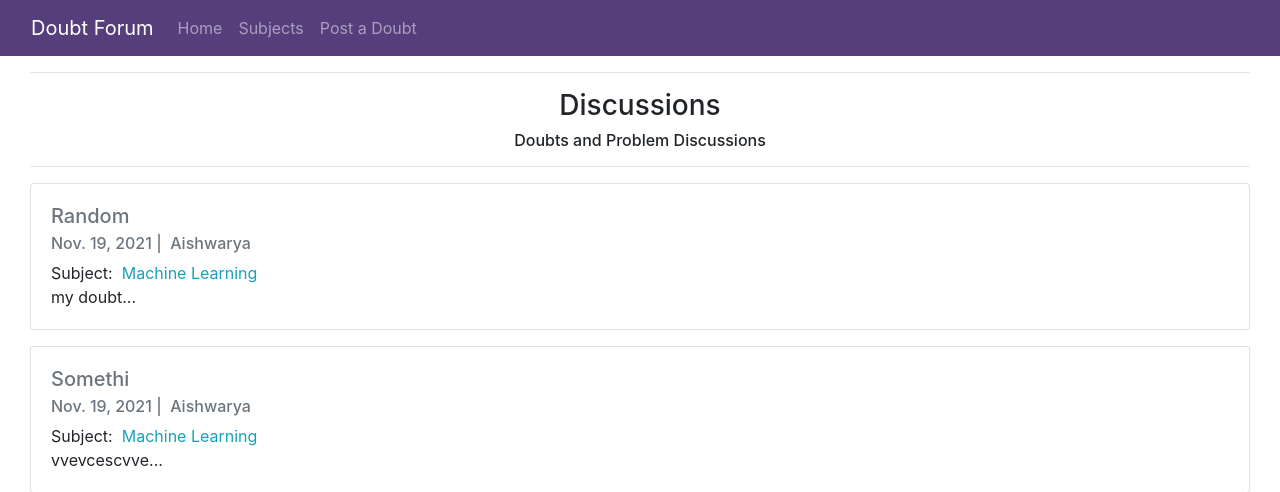
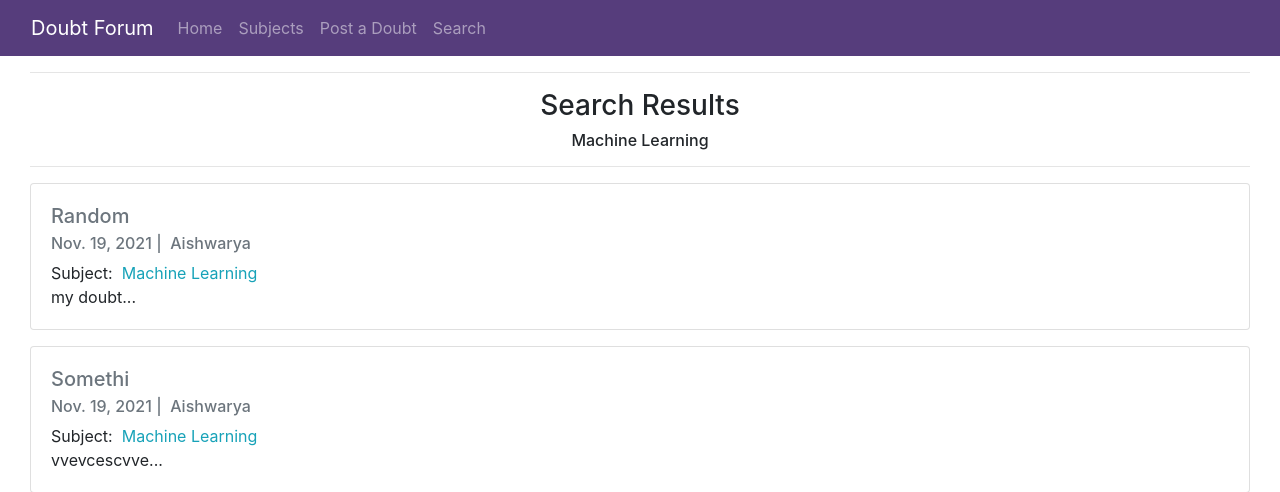
Before and after one commit to SriAish/WebApp_DoubtForum, a Django app: a page that uses templates/base.html in a window 1280 px wide. Shown: the top 492 px of the page. Run offline with Django 3.2, Linux system fonts and the light colour scheme; data comes from the database, SQL or seed files in the repository; both versions use the stored data as it was after the commit; some libraries are stand-ins or nearby versions.

Commit message:
Added search feature and UI elements

```diff
--- a/DoubtForum/forms.py
+++ b/DoubtForum/forms.py
@@ -2,6 +2,11 @@ from django.forms import ModelForm
 from .models import *
 from django import forms
 
+SEARCH_TYPES =(
+    ("Author", "Author"),
+    ("Title", "Title"),
+    ("Subject", "Subject"),
+)
 
 class DoubtForm(forms.Form):
     title = forms.CharField(
@@ -49,3 +54,15 @@ class CommentForm(forms.Form):
             "placeholder": "Leave a comment!"
         })
     )
+
+
+class SearchForm(forms.Form):
+    search_type = forms.ChoiceField(choices=SEARCH_TYPES)
+    search_query = forms.CharField(
+        max_length=60,
+        widget=forms.TextInput(
+        attrs={
+            "class": "form-control",
+            "placeholder": "Search Query"
+        })
+    )
--- a/DoubtForum/views.py
+++ b/DoubtForum/views.py
@@ -17,7 +17,6 @@ def home(request):
 
 def add_doubt(request):
     form = DoubtForm()
-    tags = Tag.objects.all()
 
     if request.method == 'POST':
         form = DoubtForm(request.POST)
@@ -35,26 +34,23 @@ def add_doubt(request):
             return redirect('/')
 
     context = {
-        "form": form,
-        "tags": tags
+        "form": form
     }
 
     return render(request, 'addDoubt.html', context)
 
 
 def tagged_doubts(request, tag):
-    form = DoubtForm()
     doubts = Doubt.objects.filter(
         tags__name__contains=tag
     ).order_by(
         '-created_on'
     )
     context = {
-        "tag": tag,
-        "doubts": doubts,
-        "form": form
+        "query": tag,
+        "doubts": doubts
     }
-    return render(request, "home.html", context)
+    return render(request, "searchResults.html", context)
 
 
 def doubt_complete(request, pk):
@@ -71,7 +67,7 @@ def doubt_complete(request, pk):
             )
             comment.save()
 
-    comments = Comment.objects.filter(doubt=doubt)
+    comments = Comment.objects.filter(doubt=doubt).order_by('-created_on')
     context = {
         "doubt": doubt,
         "comments": comments,
@@ -88,3 +84,50 @@ def tag_list(request):
     }
 
     return render(request, "tagList.html", context)
+
+
+def search_doubt(request):
+    form = SearchForm()
+
+    if request.method == 'GET':
+        form = SearchForm(request.GET)
+        if form.is_valid():
+            request.session['search_type'] = form.cleaned_data['search_type']
+            request.session['search_query'] = form.cleaned_data['search_query']
+            return redirect('searched_doubts')
+    context = {
+        "form": form
+    }
+
+    return render(request, 'search.html', context)
+
+
+def searched_doubts(request):
+    search_type = request.session.get('search_type')
+    search_query = request.session.get('search_query')
+    if search_type == "Author":
+        doubts = Doubt.objects.filter(
+            author__contains=search_query
+        ).order_by(
+            '-created_on'
+        )
+    elif search_type == "Title":
+        doubts = Doubt.objects.filter(
+            title__contains=search_query
+        ).order_by(
+            '-created_on'
+        )
+    elif search_type == "Subject":
+        doubts = Doubt.objects.filter(
+            tags__name__contains=search_query
+        ).order_by(
+            '-created_on'
+        )
+    else:
+        doubts = []
+
+    context = {
+        "query": search_query,
+        "doubts": doubts
+    }
+    return render(request, "searchResults.html", context)
--- a/WebApp_DoubtForum/urls.py
+++ b/WebApp_DoubtForum/urls.py
@@ -21,6 +21,8 @@ urlpatterns = [
     path('admin/', admin.site.urls),
     path('', home, name='home'),
     path('add_doubt/', add_doubt, name='add_doubt'),
+    path('searched_doubts/', searched_doubts, name='searched_doubts'),
+    path('search_doubt/', search_doubt, name='search_doubt'),
     path('tag_list/', tag_list, name='tag_list'),
     path('<int:pk>/', doubt_complete, name='doubt_complete'),
     path('<tag>/', tagged_doubts, name='tagged_doubts')
--- a/templates/base.html
+++ b/templates/base.html
@@ -20,6 +20,9 @@
               <li class="nav-item">
                 <a class="nav-link" href="{% url 'add_doubt' %}">Post a Doubt</a>
               </li>
+              <li class="nav-item">
+                <a class="nav-link" href="{% url 'search_doubt' %}">Search</a>
+              </li>
             </ul>
           </div>
       </div>
--- /dev/null
+++ b/templates/searchResults.html
@@ -0,0 +1,31 @@
+<!DOCTYPE html>
+<meta charset="utf-8"/>
+    {% extends "base.html" %}
+    {% block page_content %}
+    <div class="col-md-12">
+        <hr>
+        <div class="page-header text-center mt-3">
+            <h3>Search Results</h3>
+            <h6>{{ query }}</h6>
+        </div>
+
+        <hr>
+        {% for doubt in doubts %}
+        <div class="card mb-3">
+            <div class="card-body">
+                <h5 class="card-title"><a href="{% url 'doubt_complete' doubt.pk%}" class="text-secondary">{{ doubt.title }}</a></h5>
+                <h6 class="card-subtitle mb-2 text-muted">
+                    {{ doubt.created_on.date }} |&nbsp; {{ doubt.author }} </h6>
+                    Subject:&nbsp;
+                    {% for tag in doubt.tags.all %}
+                    <a href="{% url 'tagged_doubts' tag.name %}" class="text-info">
+                        {{ tag.name }}
+                    </a>&nbsp;
+                    {% endfor %}
+
+                <p class="card-text">{{ doubt.body | slice:":400" }}...</p>
+            </div>
+        </div>
+        {% endfor %}
+    </div>
+    {% endblock %}
```
Also changed, not shown: templates/doubtComplete.html (+12 -10 lines), templates/search.html (added, +29 -0 lines), db.sqlite3, 1 other file.
